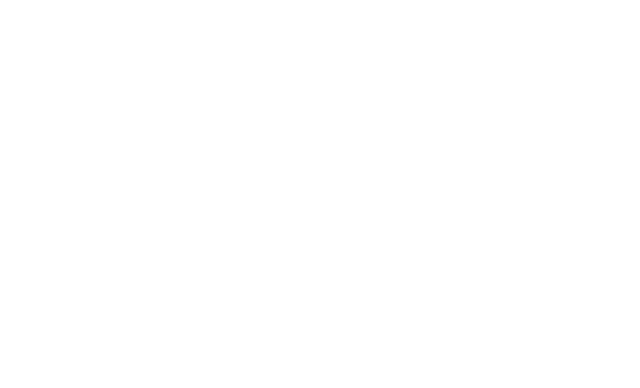
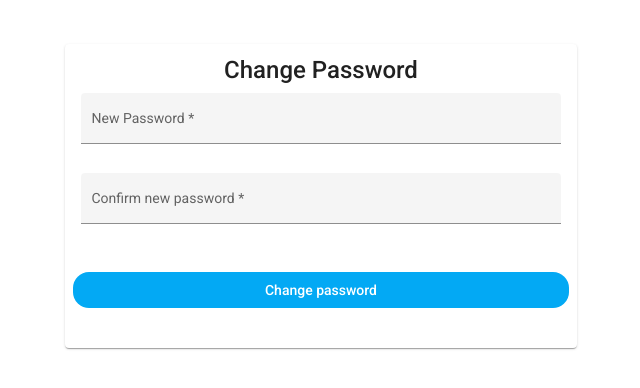
Before and after one commit to Landing-Page-Mente-Sol/frontend_application, an Angular app: page /change-password in a window 1280 px wide. Before the commit this address led to /. Shown: the part 204-592 px from the top of the page, without its empty margins (319-959 px from the left). Built offline with nearby package versions, Linux system fonts and the light colour scheme.

Commit message:
added change password view and form

```diff
--- a/src/app/app-routing.module.ts
+++ b/src/app/app-routing.module.ts
@@ -4,6 +4,7 @@
 import {SignUpComponent} from "./public/sign-up/sign-up.component";
 import {DashboardComponent} from "./dashboard/dashboard.component";
 import {ForgotPasswordComponent} from "./public/forgot-password/forgot-password.component";
+import {ChangePasswordComponent} from "./users/pages/change-password/change-password.component";
 
 const routes: Routes = [
   {
@@ -26,6 +27,10 @@
   {
     path: 'forgot-password',
     component: ForgotPasswordComponent
+  },
+  {
+    path: 'change-password',
+    component: ChangePasswordComponent
   }
 ];
 
--- a/src/app/app.module.ts
+++ b/src/app/app.module.ts
@@ -20,6 +20,7 @@
 import {MatCheckboxModule} from "@angular/material/checkbox";
 import {MatRadioModule} from "@angular/material/radio";
 import {ForgotPasswordComponent} from "./public/forgot-password/forgot-password.component";
+import {ChangePasswordComponent} from "./users/pages/change-password/change-password.component";
 
 
 @NgModule({
@@ -30,7 +31,8 @@
     CustomValidatorDirective,
     SignInComponent,
     SignUpComponent,
-    ForgotPasswordComponent
+    ForgotPasswordComponent,
+    ChangePasswordComponent
   ],
   imports: [
     BrowserModule,
--- /dev/null
+++ b/src/app/users/pages/change-password/change-password.component.css
@@ -0,0 +1,11 @@
+.mat-grid-list {
+  height: 10rem;
+}
+
+.form-card {
+  width: 30rem;
+}
+
+.hide-button {
+  margin: auto;
+}
--- /dev/null
+++ b/src/app/users/pages/change-password/change-password.component.html
@@ -0,0 +1,37 @@
+<div class="form-container complete-view-port">
+  <mat-card class="form-card">
+    <div class="complete-width text-center">
+      <mat-card-title>Change Password</mat-card-title>
+    </div>
+    <form *ngIf="!changed" (submit)="onSubmit()" #changeForm="ngForm">
+      <mat-card-content>
+        <mat-grid-list [cols]="formCols" rowHeight="fit">
+          <mat-grid-tile *ngFor="let field of formFields">
+            <mat-form-field appearance="fill" class="complete-width">
+              <mat-label>{{ field.label }}</mat-label>
+              <input matInput (keydown)="keyDown(field)" [required]="field.requerid" [placeholder]="field.placeholder" [(ngModel)]="field.value"
+                     [type]="field.type" [minlength]="field.minLength!" [name]="field.field" [ngModelOptions]="{updateOn: 'change'}" />
+              <mat-error *ngIf="hasError(field.field, 'required')">This field is <strong>required</strong></mat-error>
+              <mat-error *ngIf="hasError(field.field, 'minlength')">This field must be large than <strong>{{field.minLength}} characters</strong></mat-error>
+              <mat-error *ngIf="hasError(field.field, 'differentPassword')">Not is the <strong>same password</strong></mat-error>
+            </mat-form-field>
+
+          </mat-grid-tile>
+        </mat-grid-list>
+      </mat-card-content>
+
+      <mat-card-actions class="text-center">
+        <button color="primary" type="submit" class="complete-width form-button" mat-flat-button>Change password</button>
+      </mat-card-actions>
+
+    </form>
+
+    <mat-card-content *ngIf="changed">
+      <div class="message text-center">
+        Password changed successful, <a routerLink="/sign-in" class="form-link">back to login</a>
+      </div>
+    </mat-card-content>
+
+
+  </mat-card>
+</div>
--- /dev/null
+++ b/src/app/users/pages/change-password/change-password.component.ts
@@ -0,0 +1,85 @@
+import {Component, OnInit, ViewChild} from '@angular/core';
+import {NgForm, ValidatorFn} from "@angular/forms";
+import {FieldForm} from "../../model/field-form";
+import {notIsEqualsTo} from "../../../shared/util/validators";
+import {UsersService} from "../../../shared/services/users.service";
+import {Router} from "@angular/router";
+
+@Component({
+  selector: 'app-change-password',
+  templateUrl: './change-password.component.html',
+  styleUrls: ['./change-password.component.css']
+})
+export class ChangePasswordComponent implements OnInit {
+
+  @ViewChild('changeForm', {static: false})
+  changeForm!: NgForm;
+
+  formCols: number = 1;
+  formFields: FieldForm[] = [
+    {
+      label: 'New Password',
+      field: 'password',
+      placeholder: 'New Password',
+      type: 'password',
+      value: '',
+      requerid: true,
+      minLength: 8,
+      hide: true
+    },
+    {
+      label: 'Confirm new password',
+      field: 'confirmPassword',
+      placeholder: 'Confirm new password',
+      type: 'password',
+      value: '',
+      requerid: true,
+      minLength: 0,
+      hide: true
+    }
+  ]
+
+  changed: boolean = false;
+
+  notEqualPassword = notIsEqualsTo('', 'differentPassword', 'password');
+
+  constructor(private usersService: UsersService, private router: Router) { }
+
+  ngOnInit(): void {
+  }
+
+  onSubmit() {
+    if(this.changeForm.valid){
+      this.confirmPassword();
+      if(this.changeForm.valid) {
+        this.changed = true;
+      }
+    }
+  }
+
+  keyDown(field: FieldForm) {
+    if(field.field === 'confirmPassword' && this.changeForm.controls[field.field].hasValidator(this.notEqualPassword)) {
+      this.changeForm?.controls[field.field]?.removeValidators(this.notEqualPassword);
+      this.changeForm?.controls[field.field]?.updateValueAndValidity();
+    }
+  }
+
+  hasError(controlName: string, errorCode: string):boolean {
+    return this.changeForm?.controls[controlName]?.hasError(errorCode);
+  }
+
+  confirmPassword() {
+    this.putValidator('confirmPassword', this.notEqualPassword);
+    this.changeForm?.controls['confirmPassword'].updateValueAndValidity();
+  }
+
+  putValidator(controlName: string, validator: ValidatorFn) {
+    this.changeForm?.controls[controlName]?.addValidators(validator);
+  }
+
+  passwordVisibility(field: FieldForm) {
+    field.type = field.type === 'password' ? 'text' : 'password';
+    field.hide = !field.hide;
+  }
+
+}
```
